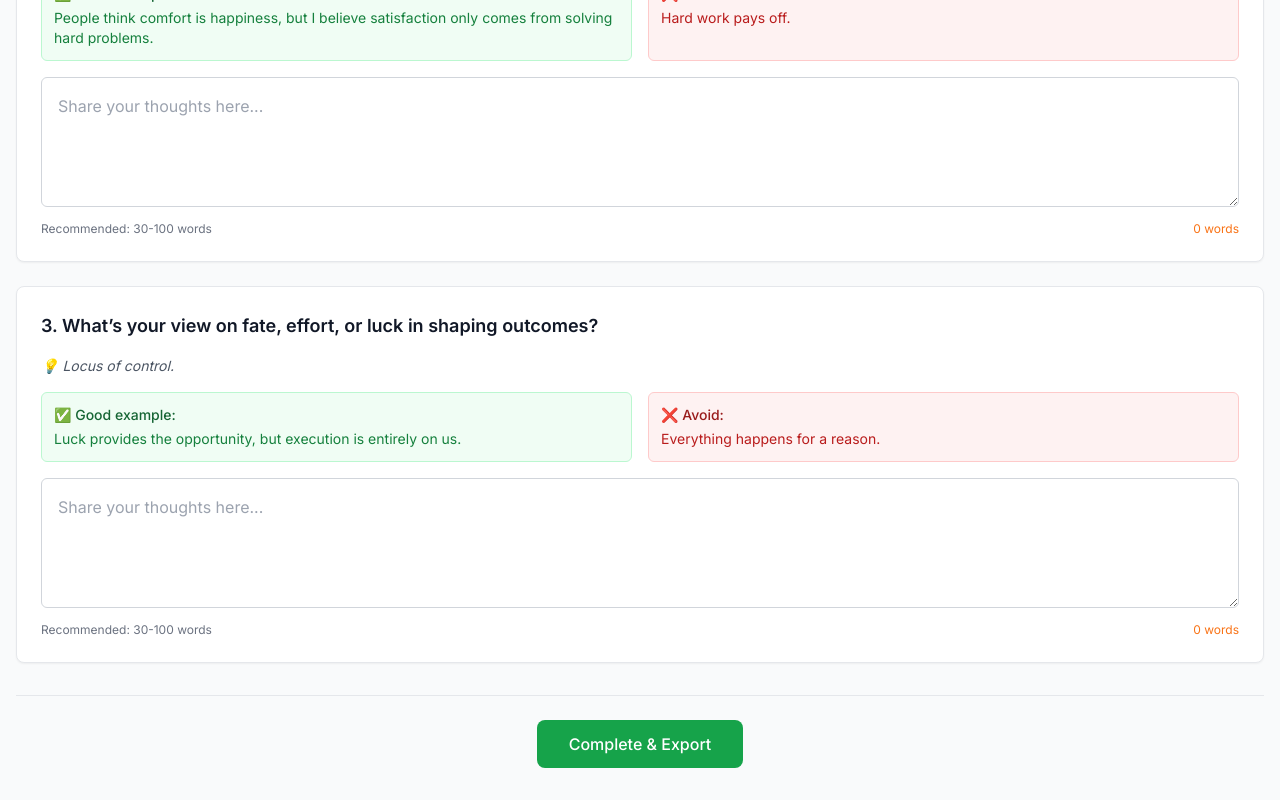
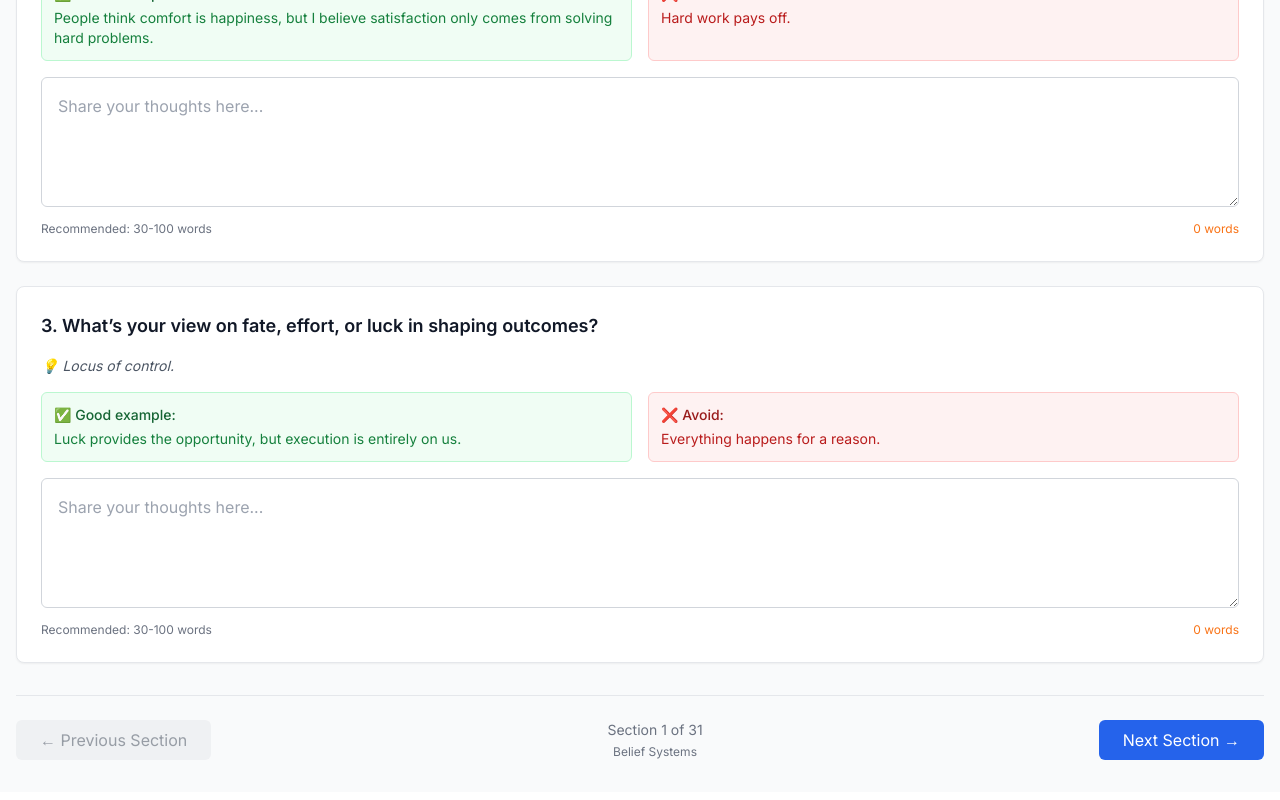
Before and after one commit to Arnav-Kumar1/Leobot, a Next.js app: page / in a window 1280 px wide. Shown: the part 1352-2152 px from the top of the page. Built offline with nearby package versions, Linux system fonts and the light colour scheme.

Commit message:
Add Previous/Next section buttons for better navigation flow - no need to scroll up to section grid

```diff
--- a/src/app/page.tsx
+++ b/src/app/page.tsx
@@ -168,16 +168,38 @@ export default function Page() {
             />
           )}
 
-          {/* Export Button */}
+          {/* Navigation Buttons */}
           {isHydrated && (
-            <div className="flex justify-center mt-8 pt-6 border-t">
+            <div className="flex justify-between items-center mt-8 pt-6 border-t">
               <button
-                onClick={handleExport}
-                disabled={isSaving}
-                className="px-8 py-3 bg-green-600 text-white rounded-lg hover:bg-green-700 disabled:opacity-50 font-medium"
+                onClick={handlePreviousSection}
+                disabled={currentSectionIndex === 0}
+                className="px-6 py-2 bg-gray-200 text-gray-700 rounded-md hover:bg-gray-300 disabled:opacity-50 disabled:cursor-not-allowed transition-colors"
               >
-                {isSaving ? 'Saving...' : 'Complete & Export'}
+                ← Previous Section
               </button>
+
+              <div className="text-sm text-gray-500 text-center">
+                <div>Section {currentSectionIndex + 1} of {sections.length}</div>
+                <div className="text-xs mt-1">{currentSection.title}</div>
+              </div>
+
+              {currentSectionIndex === sections.length - 1 ? (
+                <button
+                  onClick={handleExport}
+                  disabled={isSaving}
+                  className="px-8 py-3 bg-green-600 text-white rounded-lg hover:bg-green-700 disabled:opacity-50 font-medium transition-colors"
+                >
+                  {isSaving ? 'Saving...' : 'Complete & Export'}
+                </button>
+              ) : (
+                <button
+                  onClick={handleNextSection}
+                  className="px-6 py-2 bg-blue-600 text-white rounded-md hover:bg-blue-700 transition-colors"
+                >
+                  Next Section →
+                </button>
+              )}
             </div>
           )}
         </div>
```
